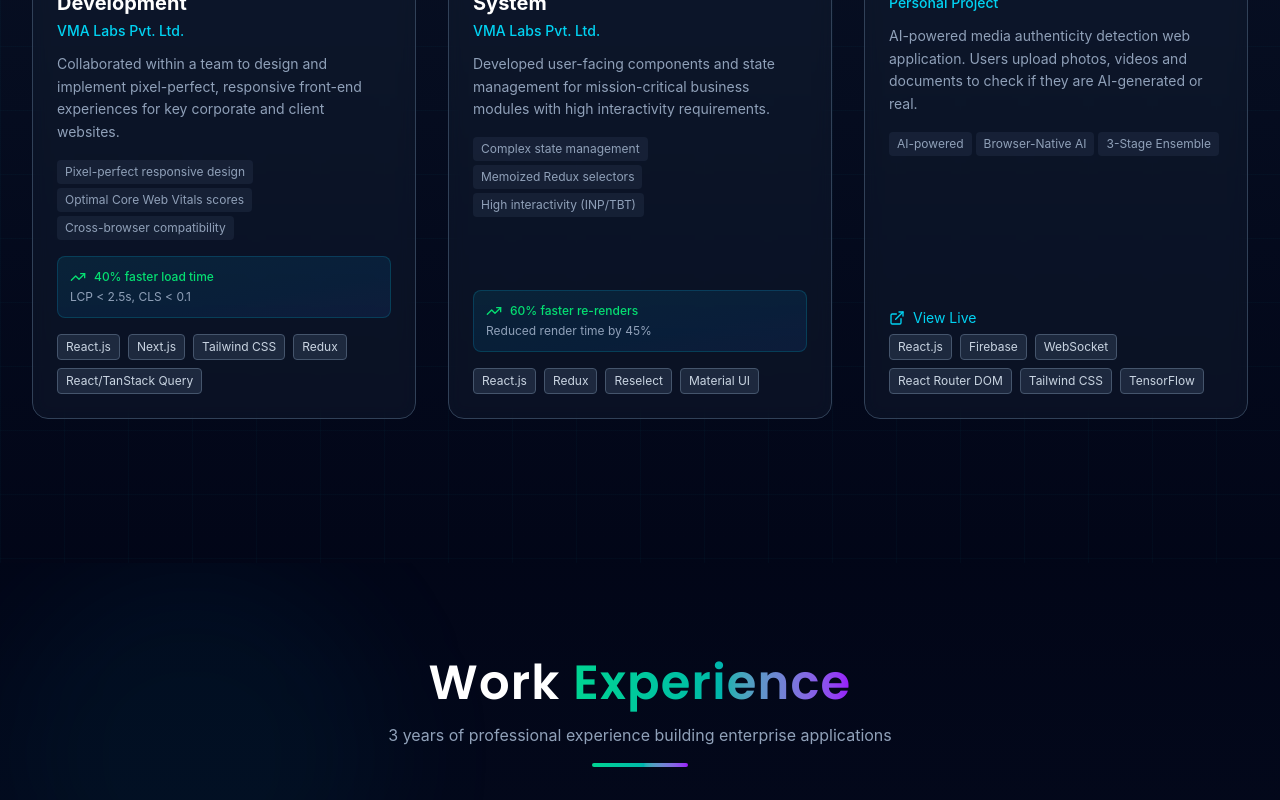
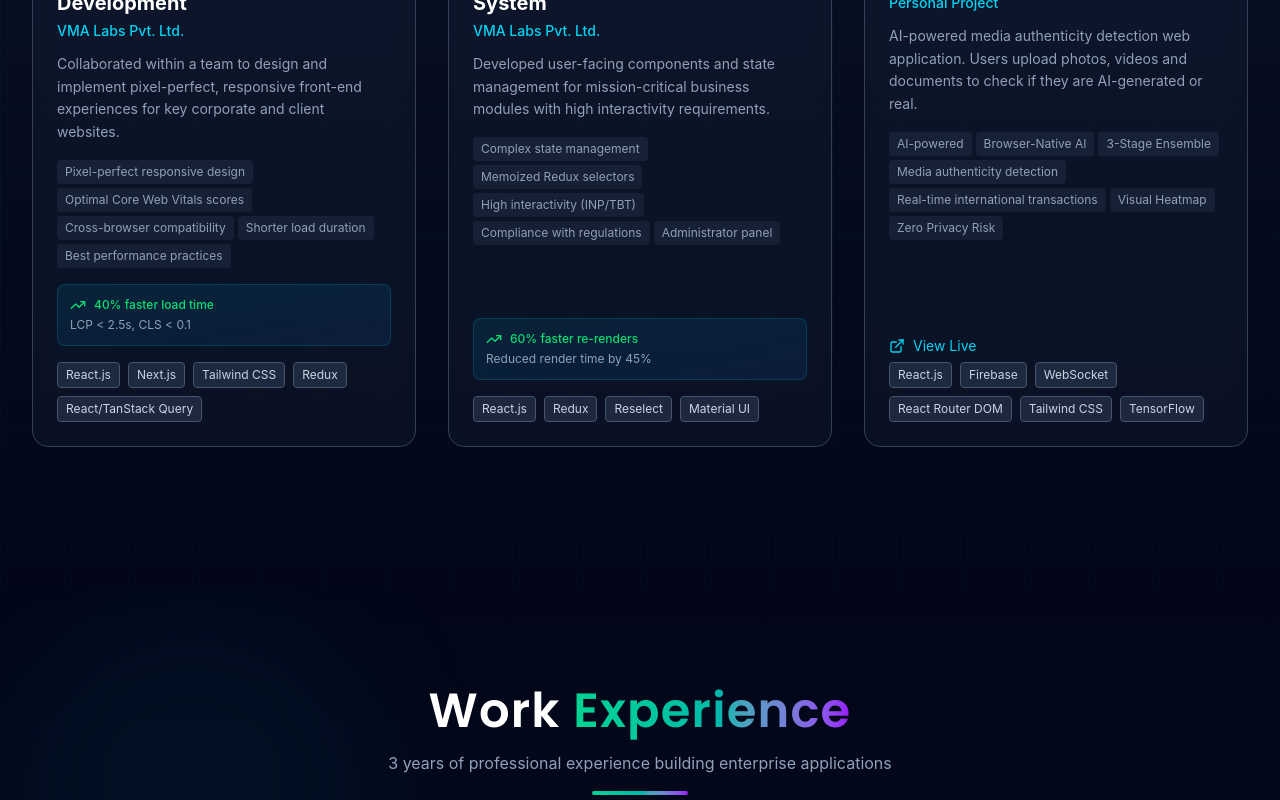
Before and after one commit to nitin6080/portfolio, a React (Vite) app: page / in a window 1280 px wide. Shown: the part 3760-4560 px from the top of the page. Built offline with nearby package versions, Linux system fonts and the light colour scheme; a web font is replaced by a local one.

Commit message:
slice updated

```diff
--- a/src/components/sections/projects.jsx
+++ b/src/components/sections/projects.jsx
@@ -134,7 +134,7 @@ const Projects = () => {
                   {/* Features */}
                   <div className="mb-4 flex-1">
                     <div className="flex flex-wrap gap-1">
-                      {project.features.slice(0, 3).map((feature, idx) => (
+                      {project.features.slice(0, 7).map((feature, idx) => (
                         <span
                           key={idx}
                           className="px-2 py-1 bg-slate-700/30 rounded text-slate-400 text-xs"
```
